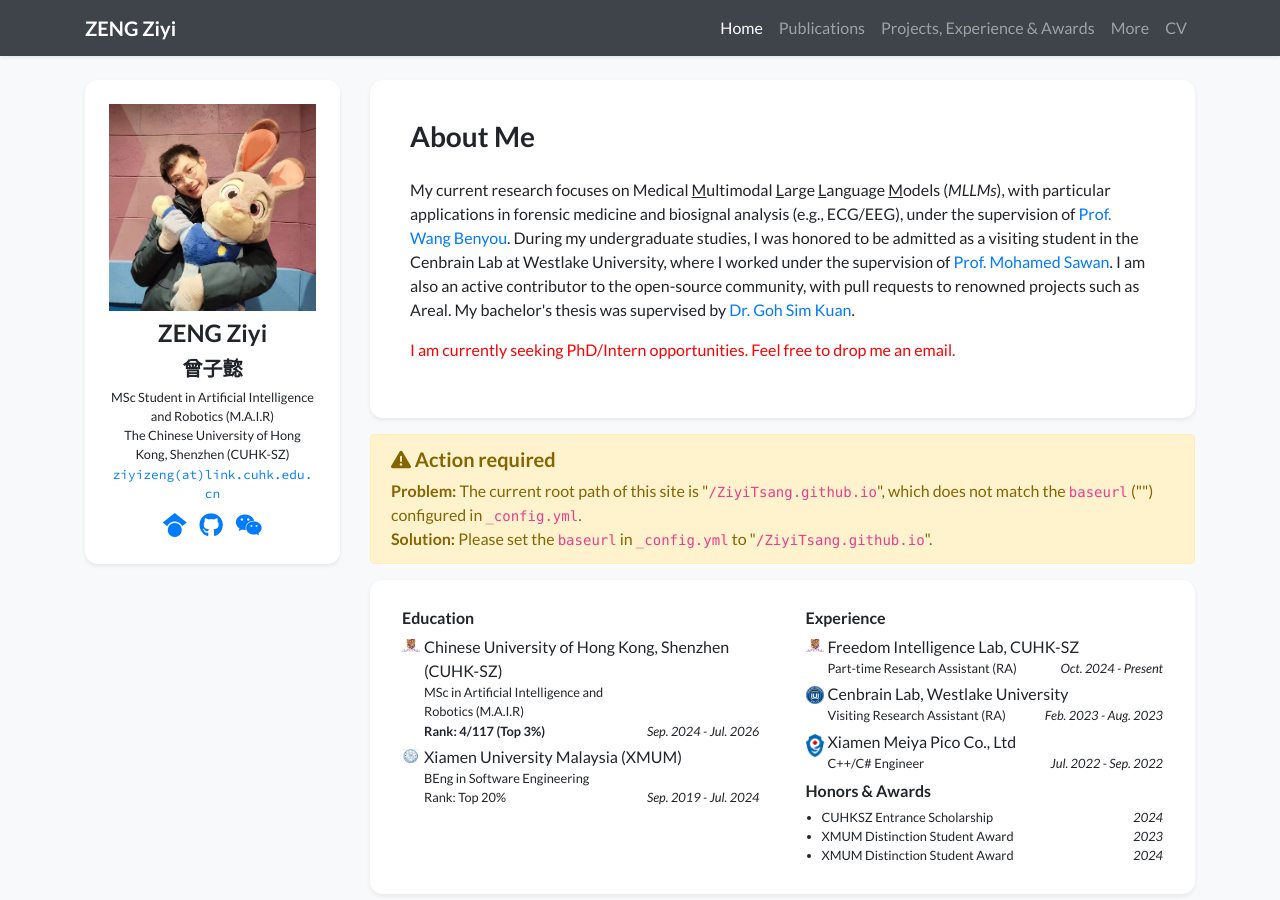
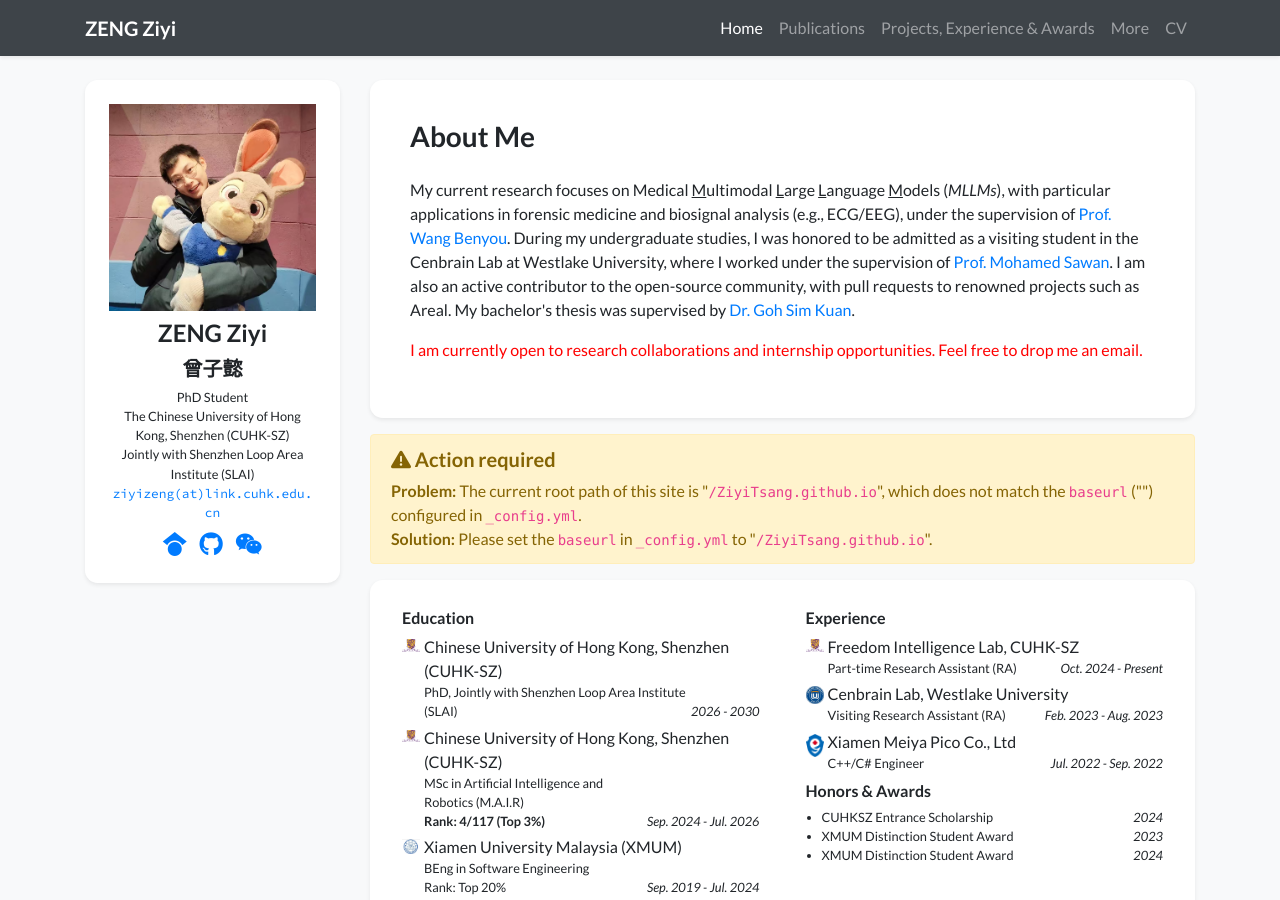
Before and after one commit to ZiyiTsang/ZiyiTsang.github.io, a Jekyll site: the page built from index.html, in a window 1280 px wide and 900 px high. Built offline with Jekyll 4.4.1, drawn with Linux system fonts in a browser that asks for light colours; nearby versions of some CDN libraries; comment, search, counter and statistics services are not loaded; a style sheet for code colours, icons or effects is not loaded.

Commit message:
Update profile: PhD student at CUHK-SZ (joint with SLAI) and CSC5041 TA

```diff
--- a/_config.yml
+++ b/_config.yml
@@ -14,7 +14,7 @@
 # You can create any custom variable you would like, and they will be accessible
 # in the templates via {{ site.myvariable }}.
 title: "ZENG Ziyi - Academic Homepage"
-description: "ZENG Ziyi - MSc Student in Artificial Intelligence and Robotics at CUHK-SZ. Research focus on Medical Multimodal Large Language Models (MLLMs), forensic medicine and biosignal analysis."
+description: "ZENG Ziyi - PhD Student at CUHK-SZ, jointly with Shenzhen Loop Area Institute (SLAI). Research focus on Medical Multimodal Large Language Models (MLLMs), forensic medicine and biosignal analysis."
 url: "https://ziyitsang.github.io" # the base hostname & protocol for your site
 baseurl: "" # the subpath of your site, e.g. /blog
 
--- a/_data/profile.yml
+++ b/_data/profile.yml
@@ -3,8 +3,8 @@ secondary_name: "曾子懿"
 navbar_name: "ZENG Ziyi"
 
 positions:
-- name: "MSc Student in Artificial Intelligence and Robotics (M.A.I.R)"
-- name: "The Chinese University of Hong Kong, Shenzhen (CUHK-SZ)"
+- name: "PhD Student"
+- name: "The Chinese University of Hong Kong, Shenzhen (CUHK-SZ)<br/>Jointly with Shenzhen Loop Area Institute (SLAI)"
   logo: assets/images/badges/CUHK_SZ.jpg  # Logo is optional
 
 
@@ -25,7 +25,7 @@ short_bio: >-
     My current research focuses on Medical <u>M</u>ultimodal <u>L</u>arge <u>L</u>anguage <u>M</u>odels (<i>MLLMs</i>), with particular applications in forensic medicine and biosignal analysis (e.g., ECG/EEG), under the supervision of <a href="https://sds.cuhk.edu.cn/en/teacher/571" target="_blank">Prof. Wang Benyou</a>. During my undergraduate studies, I was honored to be admitted as a visiting student in the Cenbrain Lab at Westlake University, where I worked under the supervision of <a href="https://en.westlake.edu.cn/faculty/mohamad-sawan.html" target="_blank">Prof. Mohamed Sawan</a>. I am also an active contributor to the open-source community, with pull requests to renowned projects such as Areal. My bachelor's thesis was supervised by <a href="https://simkuangoh.github.io/" target="_blank">Dr. Goh Sim Kuan</a>.
   </p>
   <p>
-    <span style="color: red;">I am currently seeking PhD/Intern opportunities.  Feel free to drop me an email.</span>
+    <span style="color: red;">I am currently open to research collaborations and internship opportunities.  Feel free to drop me an email.</span>
   </p>
 
 portrait_url: assets/images/photos/thisisme.jpg
@@ -33,6 +33,11 @@ portrait_url: assets/images/photos/thisisme.jpg
 #   Personal photo (this caption is optional, comment it out to disable).
 
 education:
+- name: Chinese University of Hong Kong, Shenzhen (CUHK-SZ)
+  logo: assets/images/badges/CUHK_SZ.jpg
+  position: >-
+    PhD, Jointly with Shenzhen Loop Area Institute (SLAI)
+  date: 2026 - 2030
 - name: Chinese University of Hong Kong, Shenzhen (CUHK-SZ)
   logo: assets/images/badges/CUHK_SZ.jpg
   position: >-
--- a/hreflang-tags.html
+++ b/hreflang-tags.html
@@ -32,4 +32,4 @@ understand the language and regional targeting of your content.
 <meta name="author" content="曾子懿" />
 
 <!-- Keywords with international variations -->
-<meta name="keywords" content="ZENG Ziyi, Ziyi ZENG, Ziyi Tsang, Ziyitsang, 曾子懿, Artificial Intelligence, 人工智能, Robotics, 机器人技术, Medical MLLM, 医学多模态大语言模型, Forensic Medicine, 法医学, Biosignal Analysis, 生物信号分析, EEG, 脑电图, CUHK-SZ, Westlake University, 香港中文大学, 西湖大学" />
+<meta name="keywords" content="ZENG Ziyi, Ziyi ZENG, Ziyi Tsang, Ziyitsang, 曾子懿, Artificial Intelligence, 人工智能, Robotics, 机器人技术, Medical MLLM, 医学多模态大语言模型, Forensic Medicine, 法医学, Biosignal Analysis, 生物信号分析, EEG, 脑电图, CUHK-SZ, Shenzhen Loop Area Institute, SLAI, Westlake University, 香港中文大学（深圳）, 深圳环湾实验室, 西湖大学" />
--- a/index.html
+++ b/index.html
@@ -2,8 +2,8 @@
 layout: default
 title : "ZENG Ziyi | CUHK-SZ"
 navbar_title: Home
-description: "ZENG Ziyi - MSc Student in AI and Robotics at CUHK-SZ, specializing in Medical Multimodal Large Language
-Models (MLLMs), EEG analysis, and forensic medicine research."
+description: "ZENG Ziyi - PhD Student at CUHK-SZ, jointly with Shenzhen Loop Area Institute (SLAI), specializing in
+Medical Multimodal Large Language Models (MLLMs), EEG analysis, and forensic medicine research."
 ---
 
 <div class="row">
```
Also changed, not shown: more.html (+6 -1 lines).
